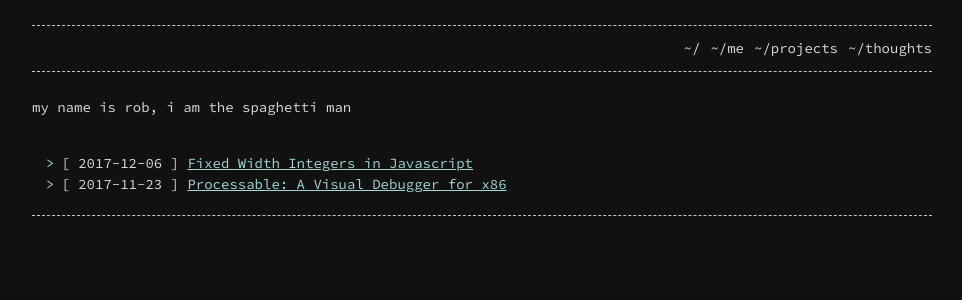
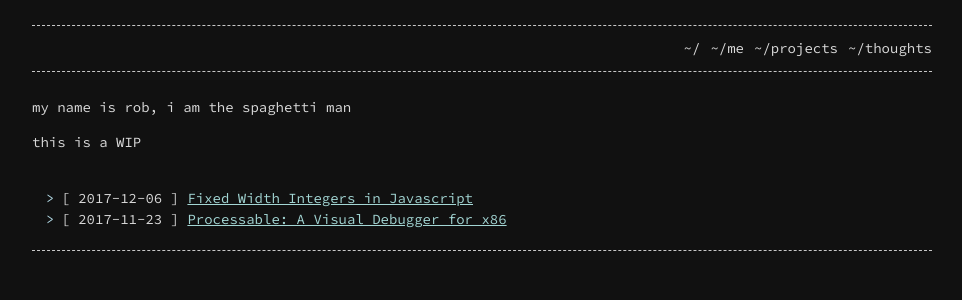
Before and after one commit to rmw2/rmw2.github.io, a Jekyll site: the page built from index.md, in a window 1280 px wide. Shown: the top 300 px of the page, without its empty margins (158-1120 px from the left). Built offline with Jekyll 4.4.1, drawn with Linux system fonts in a browser that asks for light colours.

Commit message:
Move site root to /, note WIP on index

```diff
--- a/_config.yml
+++ b/_config.yml
@@ -18,7 +18,7 @@ email: rob.whitaker.18 at gmail.com
 description: >- # this means to ignore newlines until "baseurl:"
    my name is rob and i am made out of spaghetti
 
-baseurl: "/~" # the subpath of your site, e.g. /blog
+baseurl: "/" # the subpath of your site, e.g. /blog
 url: "http://robwhit.sh" # the base hostname & protocol for your site, e.g. http://example.com
 # twitter_username: whittyrob
 # github_username:  rmw2
--- a/index.md
+++ b/index.md
@@ -5,3 +5,5 @@ permalink: /
 ---
 
 my name is rob, i am the spaghetti man
+
+this is a WIP
```
